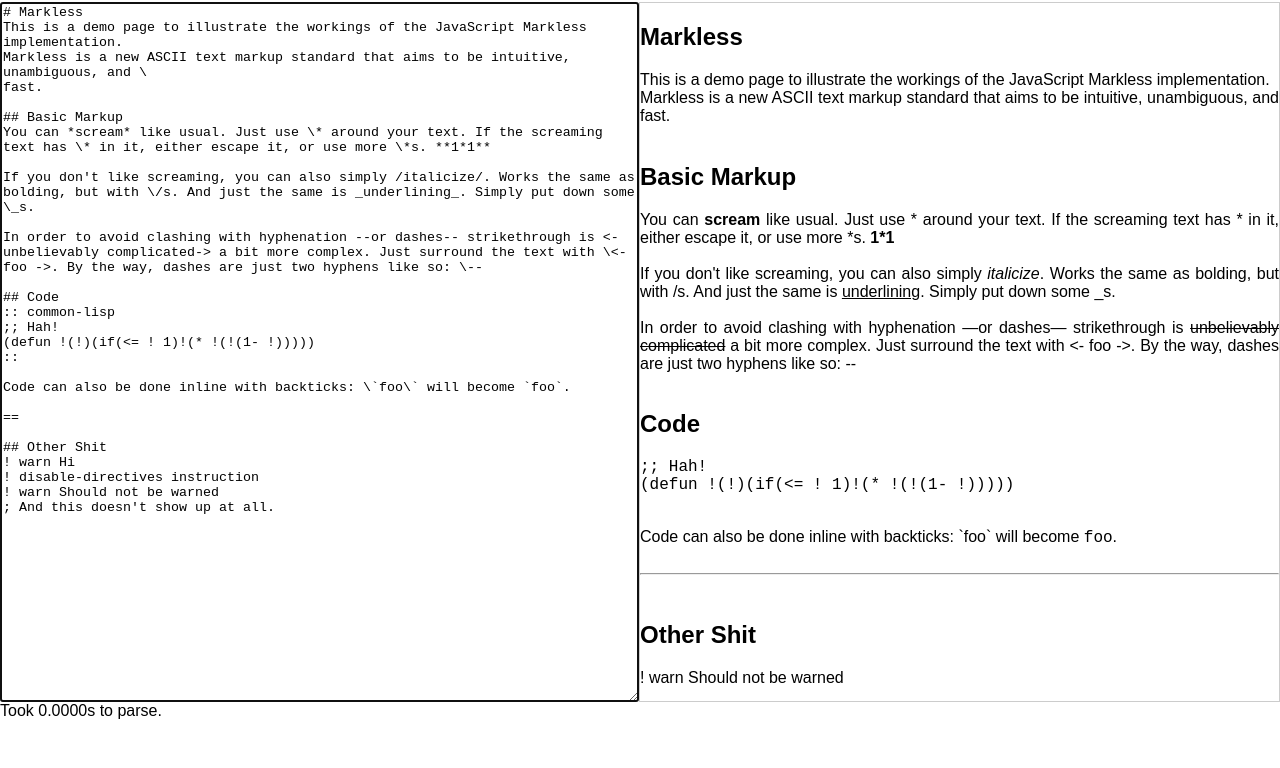
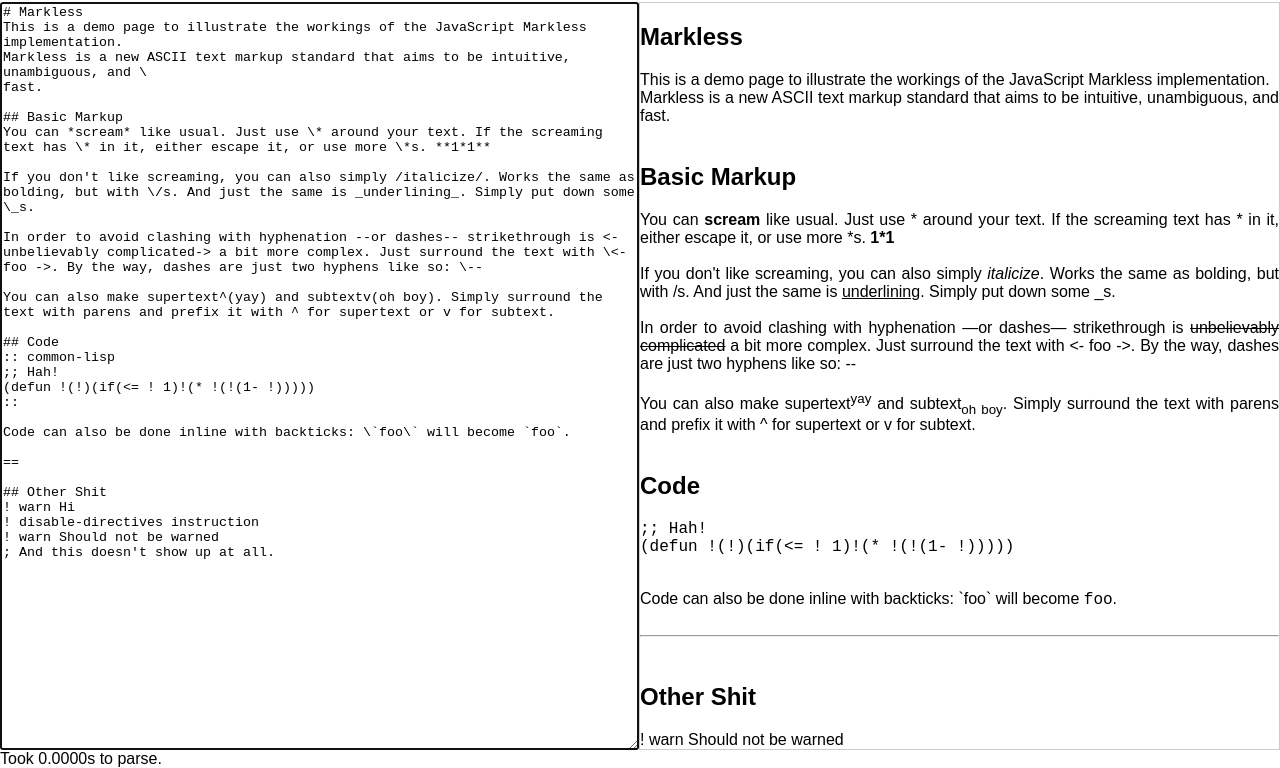
Before and after one commit to Shinmera/markless-js, a plain HTML site: page index.html in a window 1280 px wide. Shown: the part 78-846 px from the top of the page. Before the commit the page ends 800 px from the top, so only its background shows below. Drawn offline with Linux system fonts and the light colour scheme.

Commit message:
Better strikethrough, sub/supertext

```diff
--- a/index.html
+++ b/index.html
@@ -22,6 +22,8 @@ You can *scream* like usual. Just use \* around your text. If the screaming text
 If you don't like screaming, you can also simply /italicize/. Works the same as bolding, but with \/s. And just the same is _underlining_. Simply put down some \_s.
 
 In order to avoid clashing with hyphenation --or dashes-- strikethrough is <-unbelievably complicated-> a bit more complex. Just surround the text with \<- foo ->. By the way, dashes are just two hyphens like so: \--
+
+You can also make supertext^(yay) and subtextv(oh boy). Simply surround the text with parens and prefix it with ^ for supertext or v for subtext.
 
 ## Code
 :: common-lisp
--- a/markless.js
+++ b/markless.js
@@ -465,22 +465,35 @@ var defineSurroundingInlineDirective = function(name, tag, recog, inner){
 defineSurroundingInlineDirective("bold", "b", '*');
 defineSurroundingInlineDirective("italic", "i", '/');
 defineSurroundingInlineDirective("underline", "u", '_');
+defineSurroundingInlineDirective("code", "code", '`', true);
 
-defineSimpleMarklessDirective("strikethrough", "inline", function(p){
-    if(p.here() === '<' && p.next() === '-'){
+defineSimpleMarklessDirective("dash", "inline", function(p){
+    if(p.here() === '-' && p.next() === '-'){
+        p.insertString("—");
+        p.advance(2);
+        return true;
+    }
+    return false;
+});
+
+var defineComplexSurroundingInlineDirective = function(name, tag, start, left, right, end, inner){
+    if(inner === undefined) inner = [name];
+    defineSimpleMarklessDirective(name, "inline", function(p){
+        if(p.here() === start && p.next() === left){
             p.advance();
             var repeats = 0;
-        while(p.here() === '-'){repeats++; p.advance();}
+            while(p.here() === left){repeats++; p.advance();}
 
-        var comp = p.startComponent("strike");
-        p.pushDisabledDirectives(["strikethrough"]);
+            var comp = p.startComponent(tag);
+            p.pushDisabledDirectives(inner);
             while(p.here() !== '\n'){
-            if(p.here() === '-'){
+                if(p.here() === right){
                     var count = 0;
                     var pos = p.c();
-                while(p.at(pos) === '-'){count++;pos++;}
-                if(count == repeats && p.at(pos) === '>'){
-                    for(var i=0; i<repeats+1; i++)p.advance();
+                    while(p.at(pos) === right){count++;pos++;}
+                    if(count == repeats && (!end || p.at(pos) === end)){
+                        for(var i=0; i<repeats; i++)p.advance();
+                        if(end)p.advance();
                         break;
                     }
                 }
@@ -495,14 +508,8 @@ defineSimpleMarklessDirective("strikethrough", "inline", function(p){
         }
         return false;
     });
+}
 
-defineSurroundingInlineDirective("code", "code", '`', true);
-
-defineSimpleMarklessDirective("dash", "inline", function(p){
-    if(p.here() === '-' && p.next() === '-'){
-        p.insertString("—");
-        p.advance(2);
-        return true;
-    }
-    return false;
-});
+defineComplexSurroundingInlineDirective("strikethrough", "strike", "<", "-", "-", ">");
+defineComplexSurroundingInlineDirective("subtext", "sub", "v", "(", ")");
+defineComplexSurroundingInlineDirective("supertext", "sup", "^", "(", ")");
```
Lines whose indentation alone changed are shown as unchanged.
